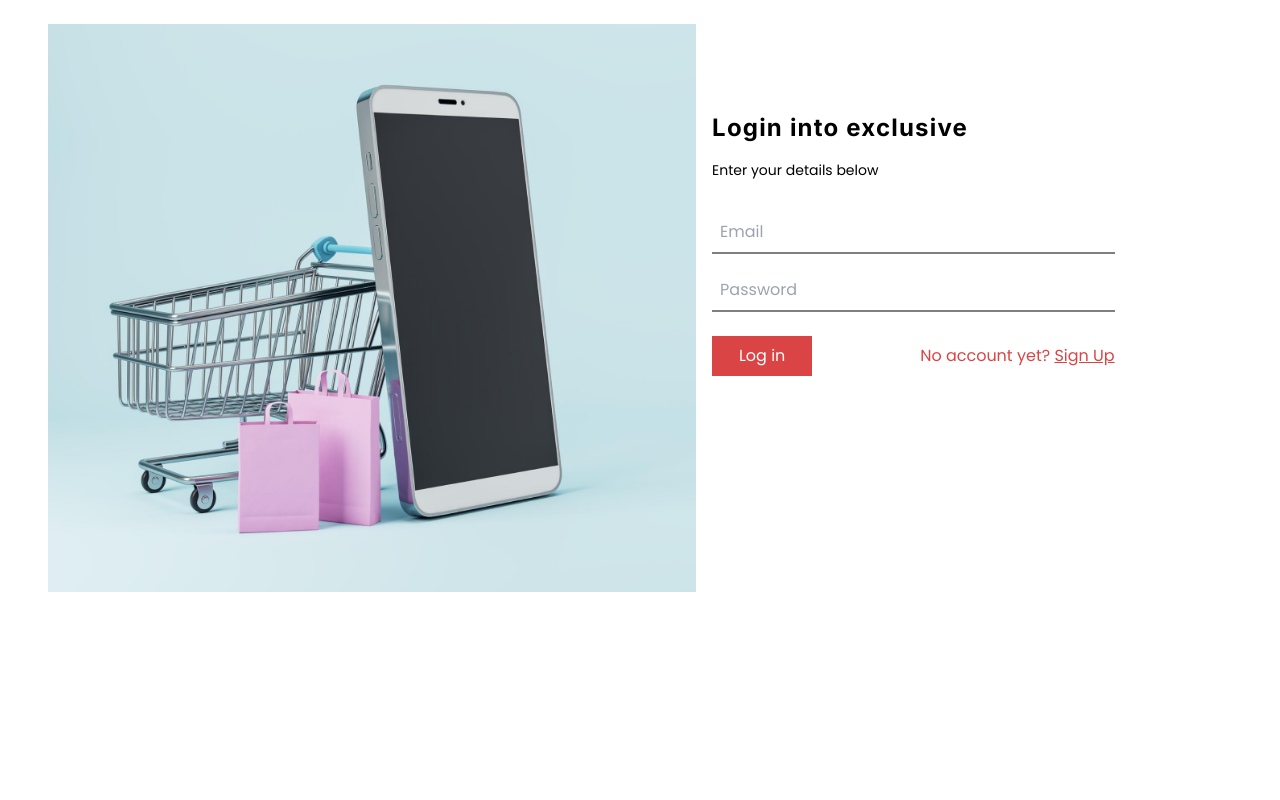
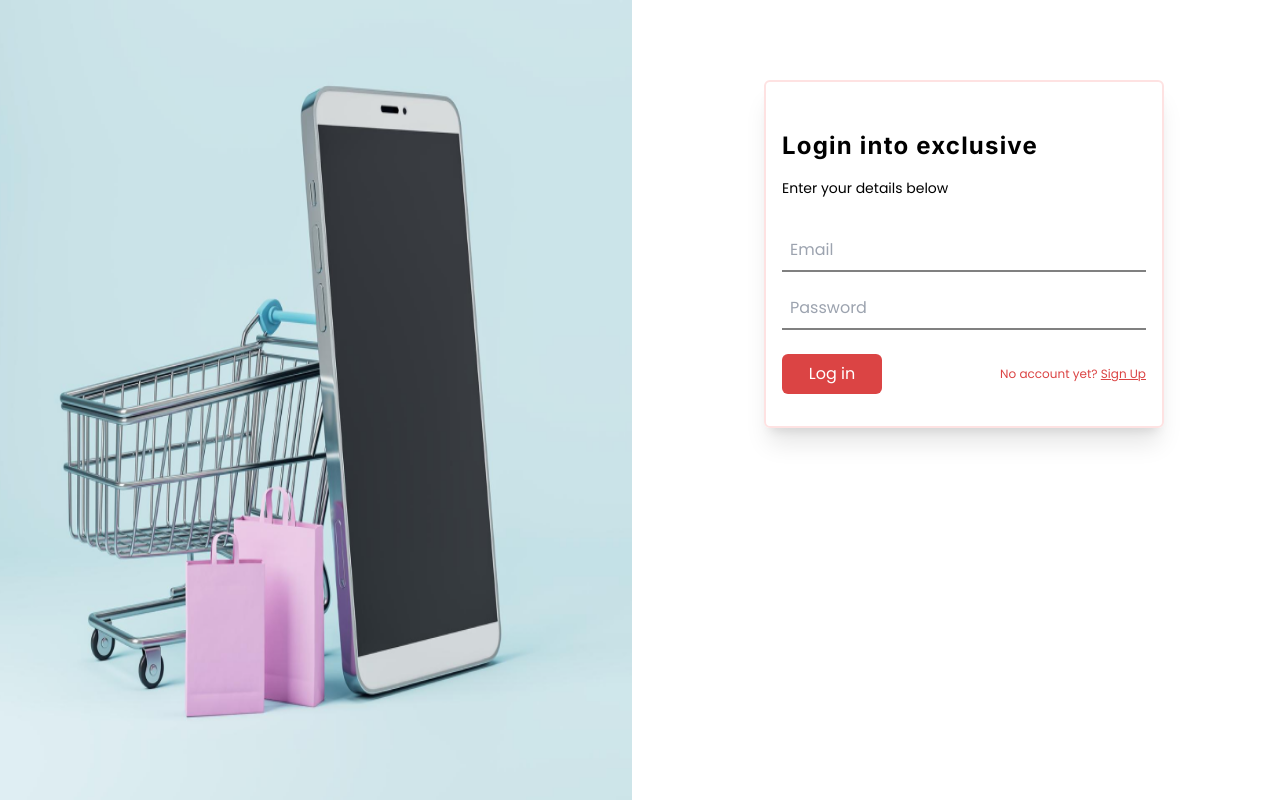
Before and after one commit to Kezmandre/electronic_commerce, a React (Create React App) app in the folder Frontend/: page /login in a window 1280 px wide. Built offline with nearby package versions, Linux system fonts and the light colour scheme; some icons are missing.

Commit message:
Login and sign up UI modified

```diff
--- a/Frontend/src/Components/Advert/Advert.jsx
+++ b/Frontend/src/Components/Advert/Advert.jsx
@@ -7,7 +7,7 @@ const Advert = () => {
             <p className='text-textColor  font-poppins text-xs'>Summer Sale For All Swim Suits And Free Express Delivery - OFF 50%!
                  <span className='pl-2 cursor-pointer underline'>Shop Now</span>
             </p>
-            <select name="" id="" className='border-one bg-black text-textColor text-sm outline-none'>
+            <select name="" id="" className='border-none bg-black text-textColor text-sm outline-none'>
                 <option value="">English</option>
                 <option value="">French</option>
                 <option value="">Mandarin</option>
--- a/Frontend/src/Components/Home/Home.jsx
+++ b/Frontend/src/Components/Home/Home.jsx
@@ -32,7 +32,7 @@ const Home = () => {
       <Reveal>
         <div className="w-5/6 mx-auto mt-4 mb-14 cursor-pointer gap-6 flex justify-between">
           <div className="hidden lg:flex w-[200px] h-[280px] font-poppins border-r-2">
-            <div className="w-5/6 mx-auto">
+             <div className="w-5/6 mx-auto">
               <div className="flex items-center justify-between mb-2">
                 <p>Women's Fashion</p>
                 <FaAngleRight />
--- a/Frontend/src/Components/Login/Login.jsx
+++ b/Frontend/src/Components/Login/Login.jsx
@@ -51,12 +51,12 @@ const Login = () => {
 
   return (
     <div className="m-0 p-0 border-box">
-      <div className="w-10/12 mx-auto lg:mx-12 flex justify-center item-center">
-        <div className="flex-grow my-6 hidden lg:flex">
+      <div className="flex justify-center item-center">
+        <div className="w-[50%] h-[100vh] hidden lg:flex">
           <img src={signUp_img} alt="" className="w-full h-full" />
         </div>
-        <div className="w-[500px] h-[500px] mx-auto lg:ml-4">
-          <div className="w-full h-full mt-20">
+        <div className="w-[50%] h-[500px] mx-auto lg:ml-4">
+          <div className="w-[400px] px-4 py-4 pb-8 mx-auto shadow-xl border-2 border-red-100 rounded-md h-auto mt-20">
             <p className="font-inter text-start pt-8 font-bold tracking-wider text-2xl pb-4">
               Login into exclusive
             </p>
@@ -105,7 +105,7 @@ const Login = () => {
                 ) : (
                   <button
                     onClick={LoginHandler}
-                    className="w-full hover:bg-red-300 p-2 bg-[#db4444]"
+                    className="w-full hover:bg-red-300 rounded-md p-2 bg-[#db4444]"
                   >
                     <p className="text-white text-center font-poppins">
                       Log in
@@ -114,7 +114,7 @@ const Login = () => {
                 )}
               </div>
 
-              <p className="font-poppins cursor-pointer text-[#db4444]">
+              <p className="font-poppins cursor-pointer text-xs text-[#db4444]">
                 No account yet?{" "}
                 <Link to="/signUp">
                 <span className="underline underline-offset-6 cursor-pointer">Sign Up</span>
--- a/Frontend/src/Components/Navigation/Navigation.jsx
+++ b/Frontend/src/Components/Navigation/Navigation.jsx
@@ -49,7 +49,7 @@ const Navigation = () => {
           })}
         </ul>
         <div className="flex justify-center items-center gap-4">
-          <div className=" hidden lg:flex justify-center rounded-md bg-searchBg items-center border-1 h-10 w-[300px] border-black">
+          <div className=" hidden lg:flex justify-center rounded-md bg-searchBg items-center border-1 ml-8 h-10 w-[300px] border-black">
             <input
               type="text"
               className="w-full p-2 text-poppins bg-searchBg outline-none"
@@ -82,7 +82,7 @@ const Navigation = () => {
                 </div>
               )}
             </div>
-          </Link>
+          // </Link>
           <div
             onClick={logoutHandler}
             className="hidden lg:flex bg-red-600 text-white rounded-md shadow-md hover:bg-red-500 p-1 cursor-pointer mr-10"
--- a/Frontend/src/Components/Register/Register.jsx
+++ b/Frontend/src/Components/Register/Register.jsx
@@ -54,12 +54,12 @@ const Register = () => {
   },[success,error])
   return (
     <div className="m-0 p-0 border-box">
-      <div className="w-10/12 mx-auto lg:mx-12  flex justify-center item-center">
-        <div className="flex-grow my-6 hidden lg:flex">
+      <div className="flex justify-center item-center">
+        <div className="w-[50%] h-[100vh] hidden lg:flex">
           <img src={signUp_img} alt="" className="w-full h-full" />
         </div>
-        <div className="w-[400px] h-[500px]  mx-auto lg:ml-4">
-          <div className="w-10/12  h-full mx-auto mt-10">
+        <div className="w-[50%] h-[500px]  mx-auto lg:ml-4">
+          <div className="w-[400px] px-4 py-4 pb-8 mx-auto shadow-xl border-2 border-red-100 rounded-md h-auto mt-10">
             <p className="font-inter text-left font-bold tracking-wider text-lg md:text-xl lg:text-2xl  py-4">
               Create an Account
             </p>
@@ -99,7 +99,7 @@ const Register = () => {
             {loading ? (
               <Spinner/>
             ) : (
-              <button onClick={createUserHandler} className="w-full bg-[#db4444] hover:bg-red-300  rounded-md mb-2 p-2">
+              <button onClick={createUserHandler} className="w-full bg-[#db4444]  rounded-md mb-2 p-2">
               <p className="text-center font-poppins text-white">
                 Create an Account
               </p>
```
